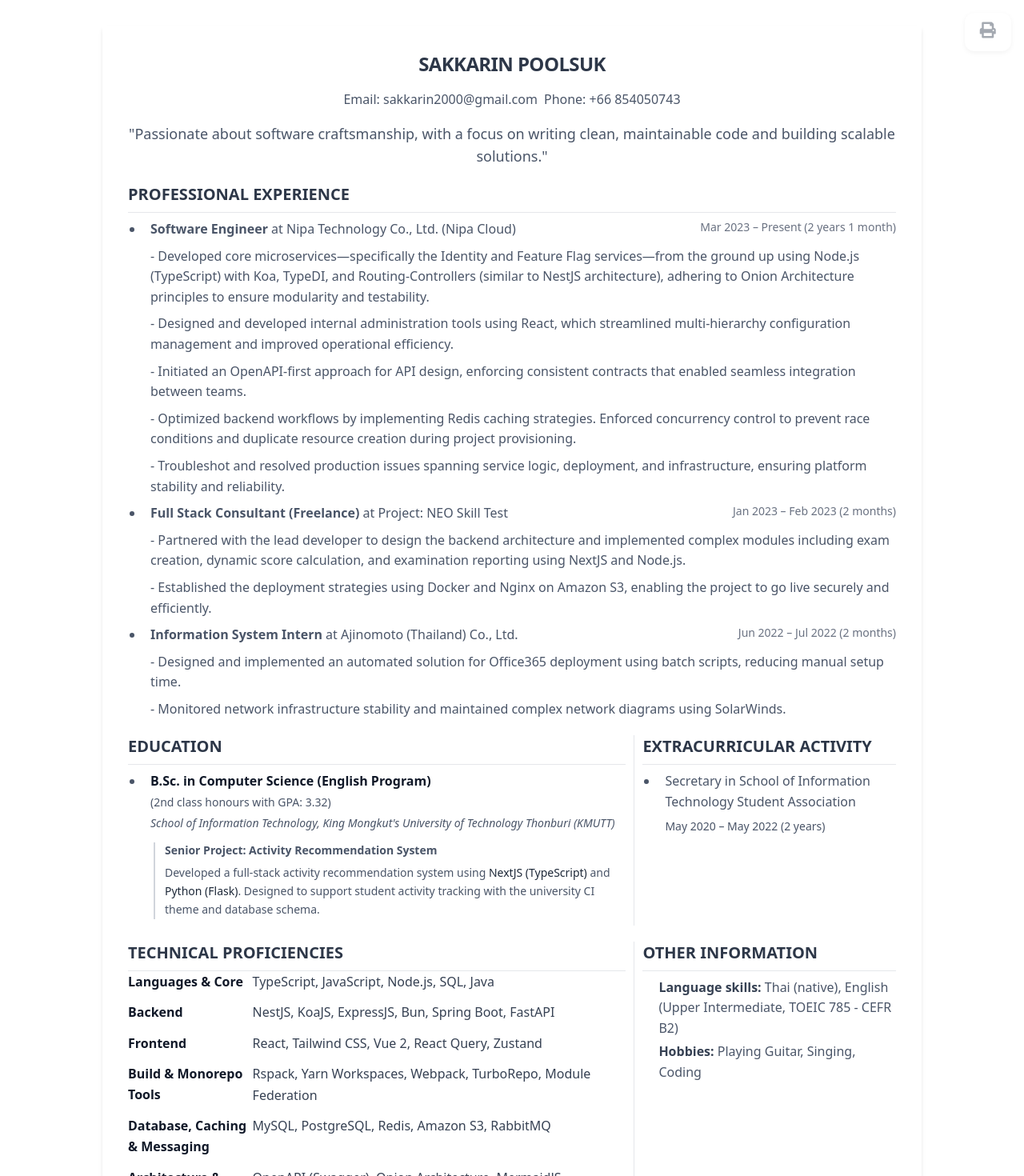
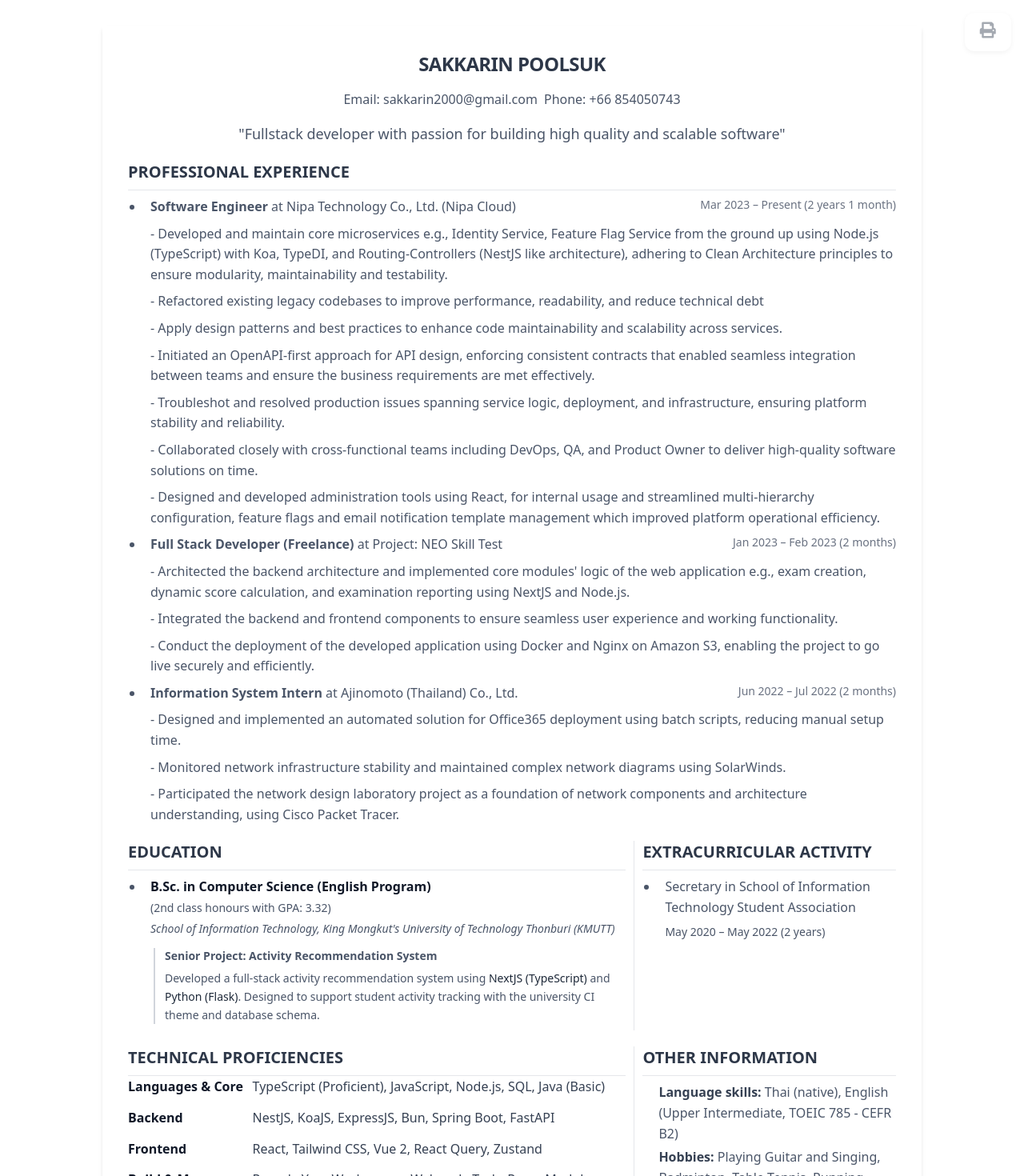
Before and after one commit to sakkarin2000/portfolio, a React (Vite) app: page / in a window 1280 px wide. Shown: the top 1470 px of the page at 80% size. Built offline with nearby package versions, Linux system fonts and the light colour scheme.

Commit message:
feat: update experience description

```diff
--- a/src/modules/resume/constants/careerExperience.ts
+++ b/src/modules/resume/constants/careerExperience.ts
@@ -5,20 +5,23 @@ export const careerExperiences: ICareerExperience[] = [
     role: "Software Engineer",
     company: "Nipa Technology Co., Ltd. (Nipa Cloud)",
     description: [
-      "Developed core microservices—specifically the Identity and Feature Flag services—from the ground up using Node.js (TypeScript) with Koa, TypeDI, and Routing-Controllers (similar to NestJS architecture), adhering to Onion Architecture principles to ensure modularity and testability.",
-      "Designed and developed internal administration tools using React, which streamlined multi-hierarchy configuration management and improved operational efficiency.",
-      "Initiated an OpenAPI-first approach for API design, enforcing consistent contracts that enabled seamless integration between teams.",
-      "Optimized backend workflows by implementing Redis caching strategies. Enforced concurrency control to prevent race conditions and duplicate resource creation during project provisioning.",
-      "Troubleshot and resolved production issues spanning service logic, deployment, and infrastructure, ensuring platform stability and reliability."
+      "Developed and maintain core microservices e.g., Identity Service, Feature Flag Service from the ground up using Node.js (TypeScript) with Koa, TypeDI, and Routing-Controllers (NestJS like architecture), adhering to Clean Architecture principles to ensure modularity, maintainability and testability.",
+      "Refactored existing legacy codebases to improve performance, readability, and reduce technical debt",
+      "Apply design patterns and best practices to enhance code maintainability and scalability across services.",
+      "Initiated an OpenAPI-first approach for API design, enforcing consistent contracts that enabled seamless integration between teams and ensure the business requirements are met effectively.",
+      "Troubleshot and resolved production issues spanning service logic, deployment, and infrastructure, ensuring platform stability and reliability.",
+      "Collaborated closely with cross-functional teams including DevOps, QA, and Product Owner to deliver high-quality software solutions on time.",
+      "Designed and developed administration tools using React, for internal usage and streamlined multi-hierarchy configuration, feature flags and email notification template management which improved platform operational efficiency.",
     ],
     startDate: "2023-03-20"
   },
   {
-    role: "Full Stack Consultant (Freelance)",
+    role: "Full Stack Developer (Freelance)",
     company: "Project: NEO Skill Test",
     description: [
-      "Partnered with the lead developer to design the backend architecture and implemented complex modules including exam creation, dynamic score calculation, and examination reporting using NextJS and Node.js.",
-      "Established the deployment strategies using Docker and Nginx on Amazon S3, enabling the project to go live securely and efficiently."
+      "Architected the backend architecture and implemented core modules' logic of the web application e.g., exam creation, dynamic score calculation, and examination reporting using NextJS and Node.js.",
+      "Integrated the backend and frontend components to ensure seamless user experience and working functionality.",
+      "Conduct the deployment of the developed application using Docker and Nginx on Amazon S3, enabling the project to go live securely and efficiently."
     ],
     startDate: "2023-01-12",
     endDate: "2023-02-15"
@@ -29,6 +32,7 @@ export const careerExperiences: ICareerExperience[] = [
     description: [
       "Designed and implemented an automated solution for Office365 deployment using batch scripts, reducing manual setup time.",
       "Monitored network infrastructure stability and maintained complex network diagrams using SolarWinds.",
+      "Participated the network design laboratory project as a foundation of network components and architecture understanding, using Cisco Packet Tracer.",
     ],
     startDate: "2022-06-01",
     endDate: "2022-07-31"
--- a/src/modules/resume/constants/technicalSkillsData.ts
+++ b/src/modules/resume/constants/technicalSkillsData.ts
@@ -3,11 +3,11 @@ export const techStackData: Record<
   { name: string; proficiency: number }[]
 > = {
   "Languages & Core": [
-    { name: "TypeScript", proficiency: 6 },
+    { name: "TypeScript (Proficient)", proficiency: 6 },
     { name: "JavaScript", proficiency: 6 },
     { name: "Node.js", proficiency: 6 },
     { name: "SQL", proficiency: 5 },
-    { name: "Java", proficiency: 3 },
+    { name: "Java (Basic)", proficiency: 3 },
   ],
   Backend: [
     { name: "NestJS", proficiency: 6 },
@@ -51,7 +51,6 @@ export const techStackData: Record<
     { name: "GitLab CI/CD", proficiency: 4 },
     { name: "K3s (Kubernetes)", proficiency: 3 },
     { name: "OpenStack", proficiency: 3 },
-    { name: "Nipa Cloud", proficiency: 3 },
     { name: "AWS EC2", proficiency: 3 },
     { name: "Git", proficiency: 6 },
   ],
--- a/src/modules/resume/index.tsx
+++ b/src/modules/resume/index.tsx
@@ -78,8 +78,7 @@ function Resume() {
             </p>
           </div>
           <p className="mt-2 text-base md:text-lg text-gray-600">
-            "Passionate about software craftsmanship, with a focus on writing
-            clean, maintainable code and building scalable solutions."
+            "Fullstack developer with passion for building high quality and scalable software"
           </p>
         </header>
 
--- a/src/modules/resume/sections/OtherInformation.tsx
+++ b/src/modules/resume/sections/OtherInformation.tsx
@@ -9,8 +9,8 @@ const OtherInformation = () => {
           Thai (native), English (Upper Intermediate, TOEIC 785 - CEFR B2)
         </li>
         <li>
-          <span className="font-semibold text-gray-700">Hobbies:</span> Playing
-          Guitar, Singing, Coding
+          <span className="font-semibold text-gray-700">Hobbies:</span>{" "}
+          Playing Guitar and Singing, Badminton, Table Tennis, Running, Traveling, Reading self-help books
         </li>
       </ul>
     </SectionContainer>
```
